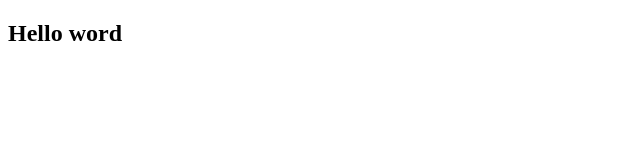
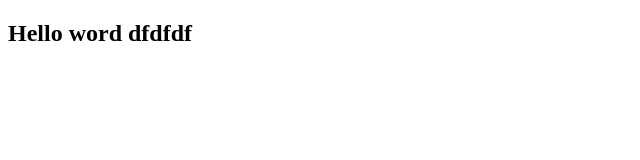
Before and after one commit to Armanahmed12/travel-website, a plain HTML site: page index.html in a window 1280 px wide. Shown: the whole page, without its empty margins (0-640 px from the left). Drawn offline with Linux system fonts and the light colour scheme.

Commit message:
new change

```diff
--- a/index.html
+++ b/index.html
@@ -7,7 +7,7 @@
 </head>
 <body class="text-center">
 
-    <h2>Hello word</h2>
+    <h2>Hello word dfdfdf</h2>
 
   <!-- js files -->
   <script src="js/dom.js"></script>
```
